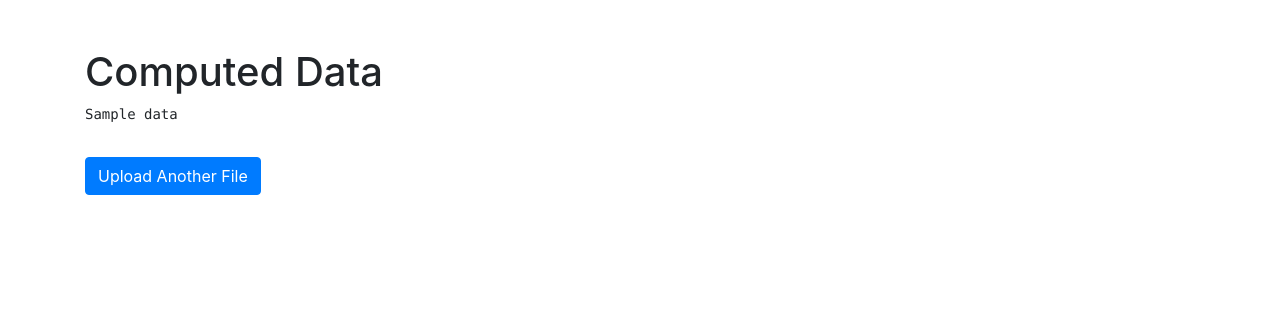
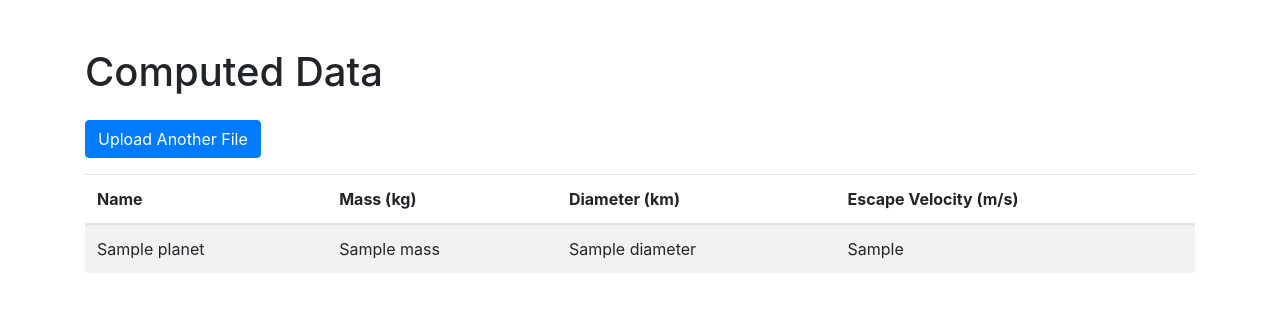
Before and after one commit to viktorashi/stratec-rocket, a Flask app: template stage1/stage1/templates/result.html in a window 1280 px wide. Shown: the top 312 px of the page. Run offline with Flask 3, Linux system fonts and the light colour scheme; the template is opened without the code that fills it: most values are stand-ins (such as "Sample title", 1, 10 or a date in 2020); some libraries are stand-ins or nearby versions.

Commit message:
tableas frumusel

```diff
--- a/stage1/stage1/templates/result.html
+++ b/stage1/stage1/templates/result.html
@@ -8,7 +8,31 @@
 <body>
 <div class="container">
     <h1 class="mt-5">Computed Data</h1>
-    <pre>{{ data }}</pre>
+<!--    the data is a list of dictionaries of the form
+{ 'name' : name,
+'mass' : mass,
+'diameter' : diameter,
+'escape_velocity' : escape_velocity,
+-->
+    <table class="table table-striped mt-3">
+        <thead>
+        <tr>
+            <th>Name</th>
+            <th>Mass (kg)</th>
+            <th>Diameter (km) </th>
+            <th>Escape Velocity (m/s)</th>
+        </tr>
+        </thead>
+        <tbody>
+        {% for planet in data %}
+        <tr>
+            <td>{{ planet['name'] }}</td>
+            <td>{{ planet['mass'] }}</td>
+            <td>{{ planet['diameter'] }}</td>
+            <td>{{ planet['escape_velocity'] }}</td>
+        </tr>
+        {% endfor %}
+        </tbody>
     <a href="{{ url_for('home') }}" class="btn btn-primary mt-3">Upload Another File</a>
 </div>
 </body>
--- a/stage1/stage1/computations.py
+++ b/stage1/stage1/utils.py
@@ -5,11 +5,9 @@ def get_escape_velocities(data:str)->[dict]:
 
     for planet in planets:
         planet['escape_velocity'] = calculate_escape_velocity(planet['mass'], planet['diameter']/2)
-
         print(planet)
 
     return planets
-
 
 def calculate_escape_velocity(mass, radius)-> float:
     """
--- a/stage1/stage1/views.py
+++ b/stage1/stage1/views.py
@@ -1,6 +1,6 @@
 from flask import request, redirect, url_for, render_template, flash
 from stage1 import app
-from computations import get_escape_velocities
+from utils import get_escape_velocities
 import os
 
 
```
